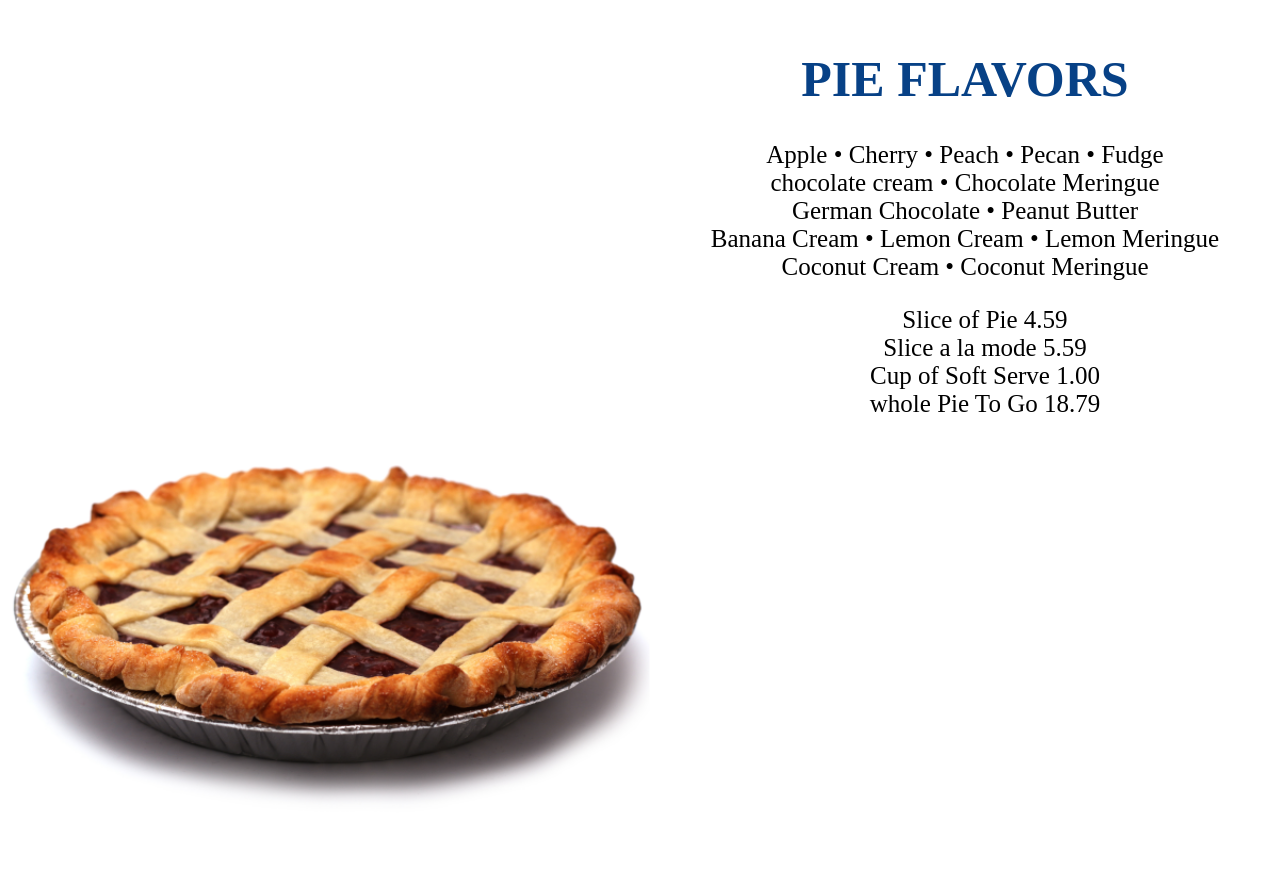
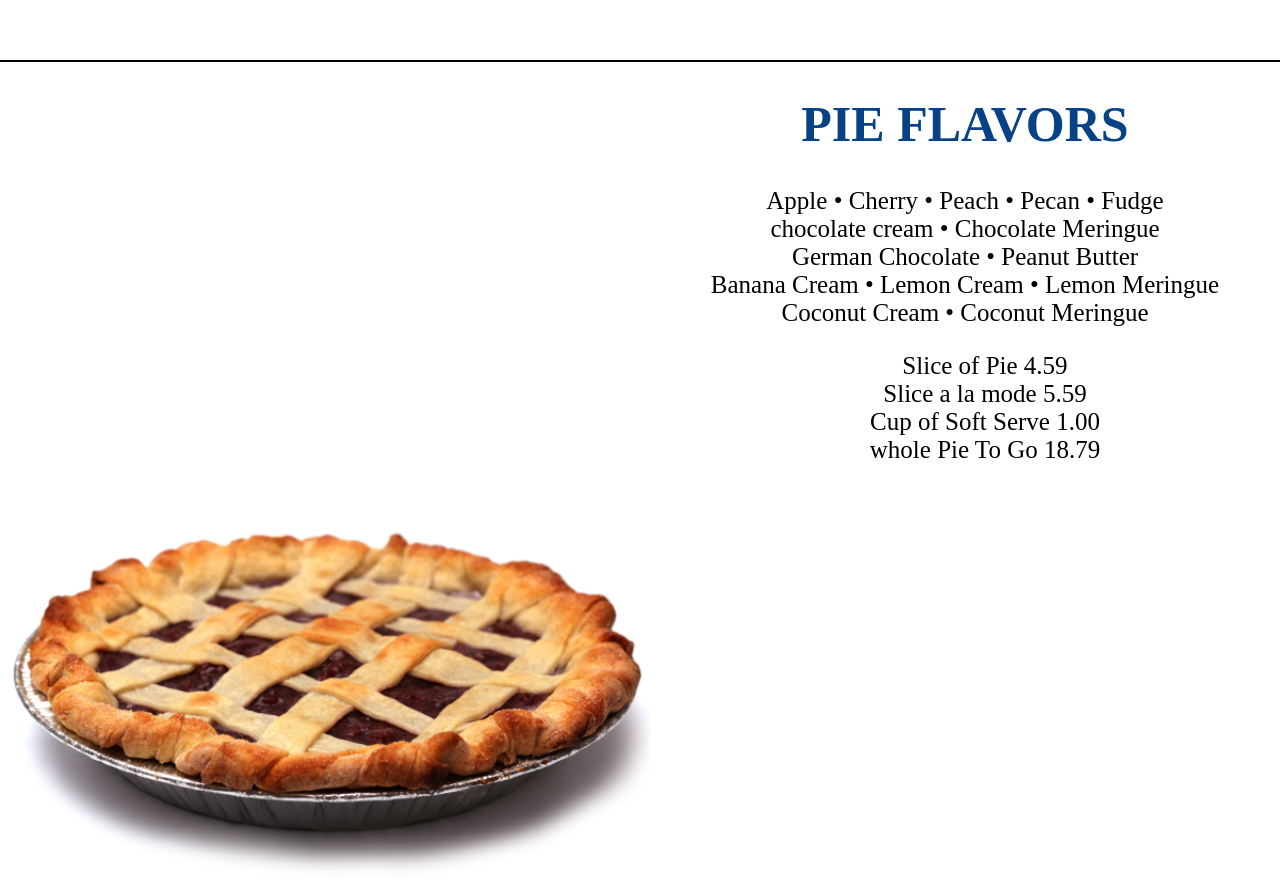
Before and after one commit to alayna-design/UX_UI_HW_17, a plain HTML site: page pies.html in a window 1280 px wide. Shown: the part 1007-1900 px from the top of the page. Drawn offline with Linux system fonts and the light colour scheme.

Commit message:
line breaks

```diff
--- a/styles.css
+++ b/styles.css
@@ -181,6 +181,9 @@ footer {
     text-align: center;
     color: #074186;
     background-color: white;
+    border: solid black 2px;
+    border-left: 0px;
+    border-right: 0px;
 }
 
 .pieflavor-img{
@@ -209,6 +212,7 @@ footer {
     gap: 10px;
     background-color: white;
     justify-content: center;
+    padding-top: 32px;
 }
 
 .piepic-section > div > img{
```
